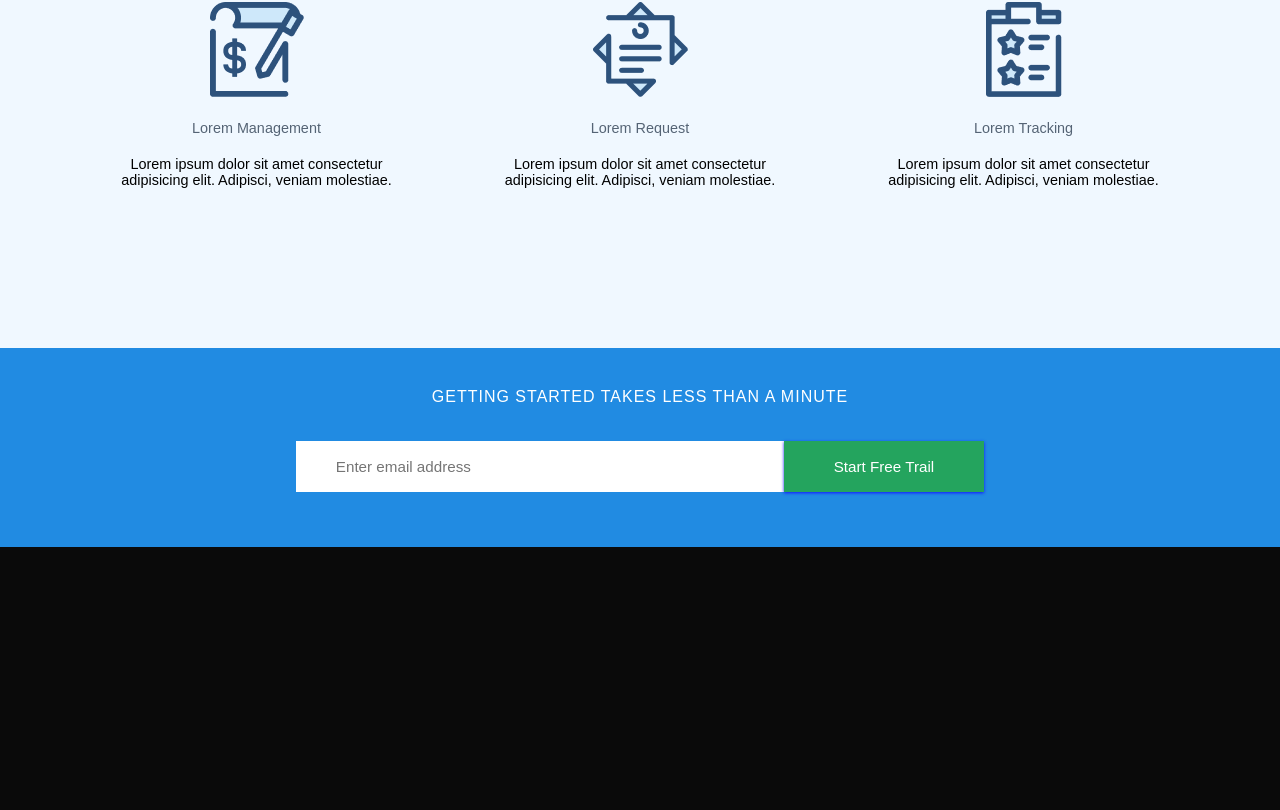
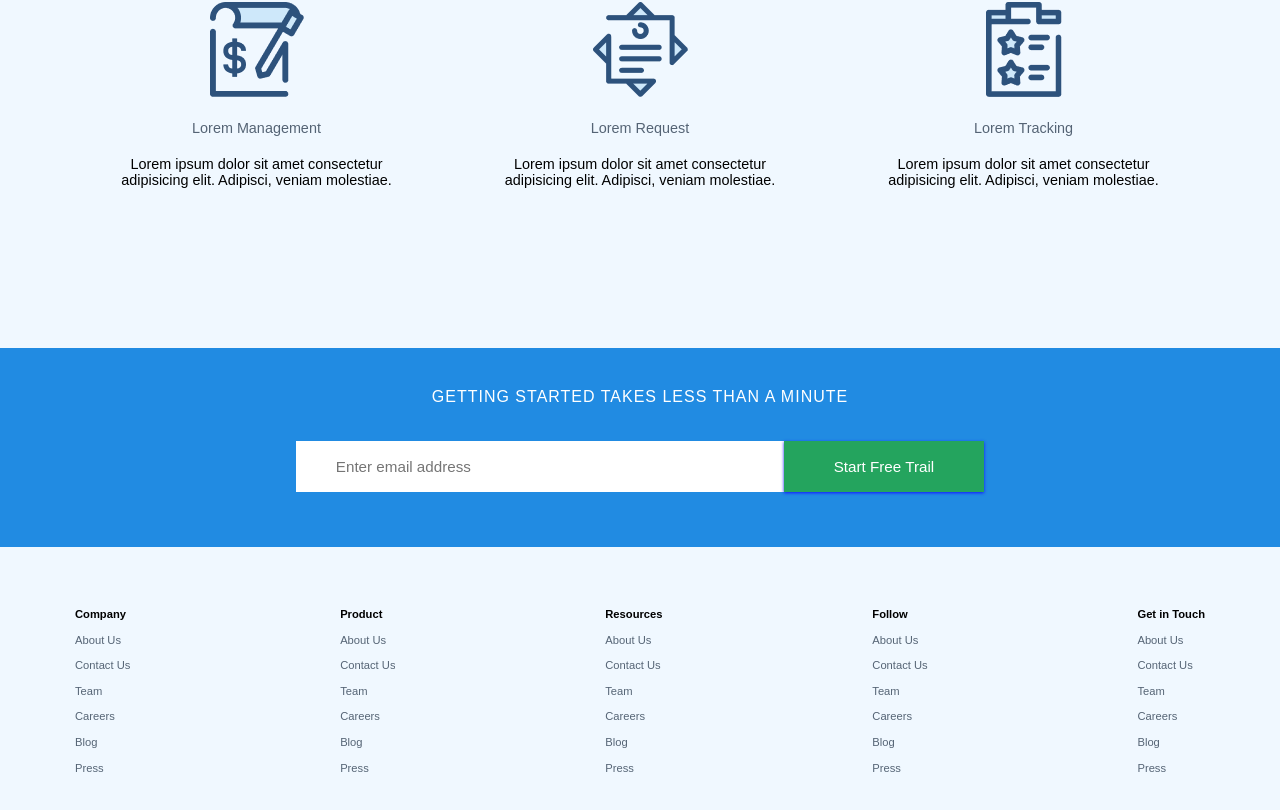
Before and after one commit to Akuchinyerenwa/InternCityHubClone2, a React (Vite) app: page / in a window 1280 px wide. Shown: the part 1527-2337 px from the top of the page. Before the commit the page ends 2074 px from the top, so only its background shows below. Built offline with nearby package versions, Linux system fonts and the light colour scheme.

Commit message:
Add complete dummy contact section

```diff
--- a/src/App.jsx
+++ b/src/App.jsx
@@ -1,4 +1,5 @@
 /* import "./App.css"; */
+import { Contact } from "./Components/Contact";
 import { Features } from "./Components/Features";
 import Header from "./Components/Header";
 import Hero from "./Components/Hero";
@@ -15,6 +16,7 @@ export default function App() {
 
       <Info />
       <Features />
+      <Contact />
     </div>
   );
 }
--- /dev/null
+++ b/src/Components/Contact.css
@@ -0,0 +1,5 @@
+.contact-root {
+  padding: 50px 70px;
+  display: flex;
+  justify-content: space-between;
+}
--- a/src/Components/Contact.jsx
+++ b/src/Components/Contact.jsx
@@ -0,0 +1,31 @@
+import "./Contact.css";
+import { DummyContact } from "./ContactComponents/DummyContact";
+
+
+
+function Contact() {
+  function ConpanyList() {
+    return (
+      <div>
+        <li><a href="#">About Us</a></li>
+        <li><a href="#">Contact Us</a></li>
+        <li><a href="#">Team</a></li>
+        <li><a href="#">Careers</a></li>
+        <li><a href="#">Blog</a></li>
+        <li><a href="#">Press</a></li>
+      </div>
+    )
+  }
+
+  return (
+    <div className="contact-root">
+      <DummyContact title="Company" contents={ConpanyList()} />
+      <DummyContact title="Product" contents={ConpanyList()} />
+      <DummyContact title="Resources" contents={ConpanyList()} />
+      <DummyContact title="Follow" contents={ConpanyList()} />
+      <DummyContact title="Get in Touch" contents={ConpanyList()} />
+    </div>
+  )
+}
+
+export {Contact};
--- /dev/null
+++ b/src/Components/ContactComponents/DummyContact.css
@@ -0,0 +1,9 @@
+.dummy-cantact {
+  padding: 5px;
+  line-height: 1.6rem;
+  font-size: .7rem;
+}
+
+.dummy-cantact ul div > li a {
+  color: #556475;
+}
--- /dev/null
+++ b/src/Components/ContactComponents/DummyContact.jsx
@@ -0,0 +1,15 @@
+import "./DummyContact.css";
+
+
+function DummyContact({title, contents}) {
+  return (
+    <div className="dummy-cantact">
+      <h4>{title}</h4>
+      <ul>
+        {contents}
+      </ul>
+    </div>
+  )
+}
+
+export {DummyContact}
```
